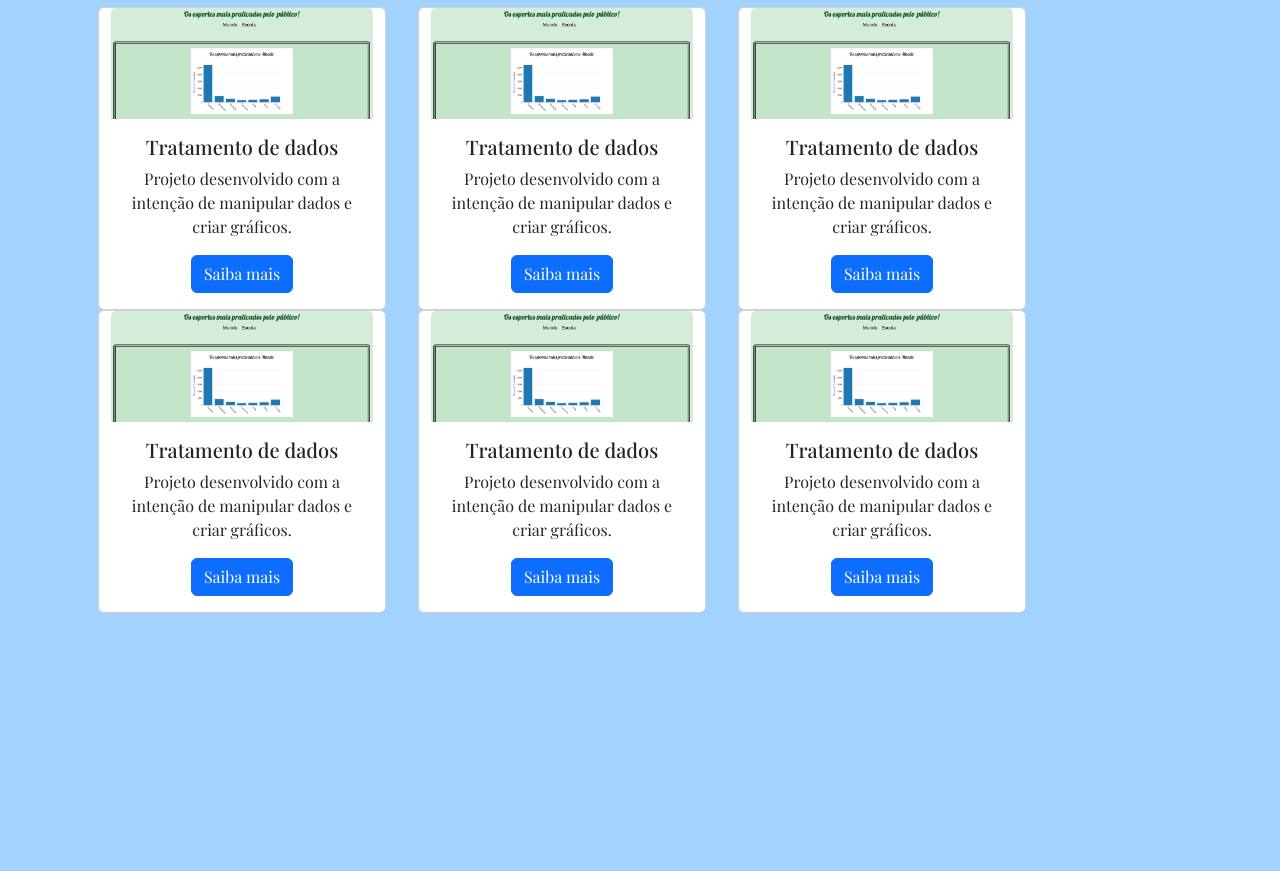
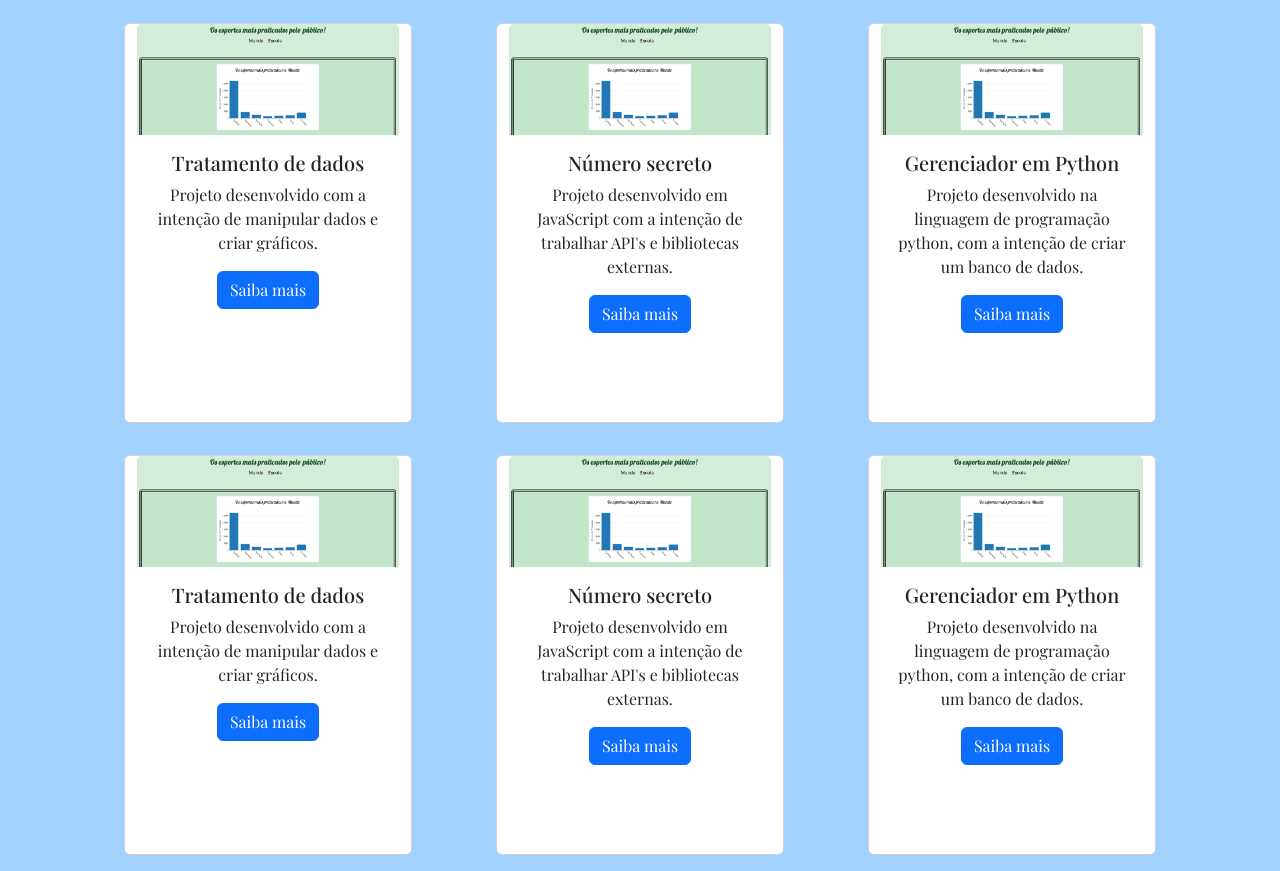
Before and after one commit to leoda17/Portifolio_lele, a plain HTML site: page index.html in a window 1280 px wide. Shown: the part 540-1411 px from the top of the page. Before the commit the page ends 1153 px from the top, so only its background shows below. Drawn offline with nearby package versions, Linux system fonts and the light colour scheme; a web font is replaced by a local one.

Commit message:
Add files via upload

```diff
--- a/index.html
+++ b/index.html
@@ -12,6 +12,7 @@
     <p class="lead mt-3"> Eu sou o Leonardo </p>
     <h1> Estou começando na Programação </h1>
     <p> Sou um iniciante no mundo da programação, com grande interesse em aprender e desenvolver habilidades nas áreas de front-end e back-end. Atualmente estou explorando linguagens como HTML, CSS e JavaScript, com o objetivo de construir projetos práticos e expandir meus conhecimentos. Nas horas vagas, gosto de me aprofundar em algoritmos e resolver problemas de lógica. </p>
+
     <h3> Minhas habilidades </h3>
     <div>
         <p class="badge text-bg-primary"> HTML </p>
@@ -21,8 +22,8 @@
         <p class="badge text-bg-info"> C# </p>
     </div>
     <main class="container">
-      <div class="row">
-        <div class="card col-md-4 mx-3" style="width: 18rem;">
+      <div class="row justify-content-around">
+        <div class="card col-md-4 m-3" style="height: 25rem ; width: 18rem;">
             <img src="img/Esporte.API.png" class="card-img-top" alt="...">
             <div class="card-body">
               <h5 class="card-title"> Tratamento de dados </h5>
@@ -31,7 +32,24 @@
             </div>
           </div>
 
-          <div class="card col-md-4 mx-3" style="width: 18rem;">
+          <div class="card col-md-4 m-3" style="height: 25rem ; width: 18rem;">
+            <img src="img/Esporte.API.png" class="card-img-top" alt="...">
+            <div class="card-body">
+              <h5 class="card-title"> Número secreto </h5>
+              <p class="card-text">Projeto desenvolvido em JavaScript com a intenção de trabalhar API's e bibliotecas externas.</p>
+              <a href="#" class="btn btn-primary"> Saiba mais </a>
+            </div>
+          </div>
+
+          <div class="card col-md-4 m-3" style="height: 25rem ; width: 18rem;">
+            <img src="img/Esporte.API.png" class="card-img-top" alt="...">
+            <div class="card-body">
+              <h5 class="card-title"> Gerenciador em Python </h5>
+              <p class="card-text">Projeto desenvolvido na linguagem de programação python, com a intenção de criar um banco de dados.</p>
+              <a href="#" class="btn btn-primary"> Saiba mais </a>
+            </div>
+          </div>
+          <div class="card col-md-4 m-3" style="height: 25rem ; width: 18rem;">
             <img src="img/Esporte.API.png" class="card-img-top" alt="...">
             <div class="card-body">
               <h5 class="card-title"> Tratamento de dados </h5>
@@ -40,41 +58,24 @@
             </div>
           </div>
 
-          <div class="card col-md-4 mx-3" style="width: 18rem;">
+          <div class="card col-md-4 m-3" style="height: 25rem ; width: 18rem;">
             <img src="img/Esporte.API.png" class="card-img-top" alt="...">
             <div class="card-body">
-              <h5 class="card-title"> Tratamento de dados </h5>
-              <p class="card-text">Projeto desenvolvido com a intenção de manipular dados e criar gráficos.</p>
+              <h5 class="card-title"> Número secreto </h5>
+              <p class="card-text">Projeto desenvolvido em JavaScript com a intenção de trabalhar API's e bibliotecas externas.</p>
               <a href="#" class="btn btn-primary"> Saiba mais </a>
             </div>
           </div>
 
-          <div class="card col-md-4 mx-3" style="width: 18rem;">
+          <div class="card col-md-4 m-3" style="height: 25rem ; width: 18rem;">
             <img src="img/Esporte.API.png" class="card-img-top" alt="...">
             <div class="card-body">
-              <h5 class="card-title"> Tratamento de dados </h5>
-              <p class="card-text">Projeto desenvolvido com a intenção de manipular dados e criar gráficos.</p>
+              <h5 class="card-title"> Gerenciador em Python </h5>
+              <p class="card-text">Projeto desenvolvido na linguagem de programação python, com a intenção de criar um banco de dados.</p>
               <a href="#" class="btn btn-primary"> Saiba mais </a>
             </div>
           </div>
-
-           <div class="card col-md-4 mx-3" style="width: 18rem;">
-            <img src="img/Esporte.API.png" class="card-img-top" alt="...">
-            <div class="card-body">
-              <h5 class="card-title"> Tratamento de dados </h5>
-              <p class="card-text">Projeto desenvolvido com a intenção de manipular dados e criar gráficos.</p>
-              <a href="#" class="btn btn-primary"> Saiba mais </a>
-            </div>
-          </div>
-
-          <div class="card col-md-4 mx-3" style="width: 18rem;">
-            <img src="img/Esporte.API.png" class="card-img-top" alt="...">
-            <div class="card-body">
-              <h5 class="card-title"> Tratamento de dados </h5>
-              <p class="card-text">Projeto desenvolvido com a intenção de manipular dados e criar gráficos.</p>
-              <a href="#" class="btn btn-primary"> Saiba mais </a>
-            </div>
-          </div>
+        </div>
     </main>
     <script src="https://cdn.jsdelivr.net/npm/bootstrap@5.3.3/dist/js/bootstrap.bundle.min.js" integrity="sha384-YvpcrYf0tY3lHB60NNkmXc5s9fDVZLESaAA55NDzOxhy9GkcIdslK1eN7N6jIeHz" crossorigin="anonymous"></script>
 </body>
```
